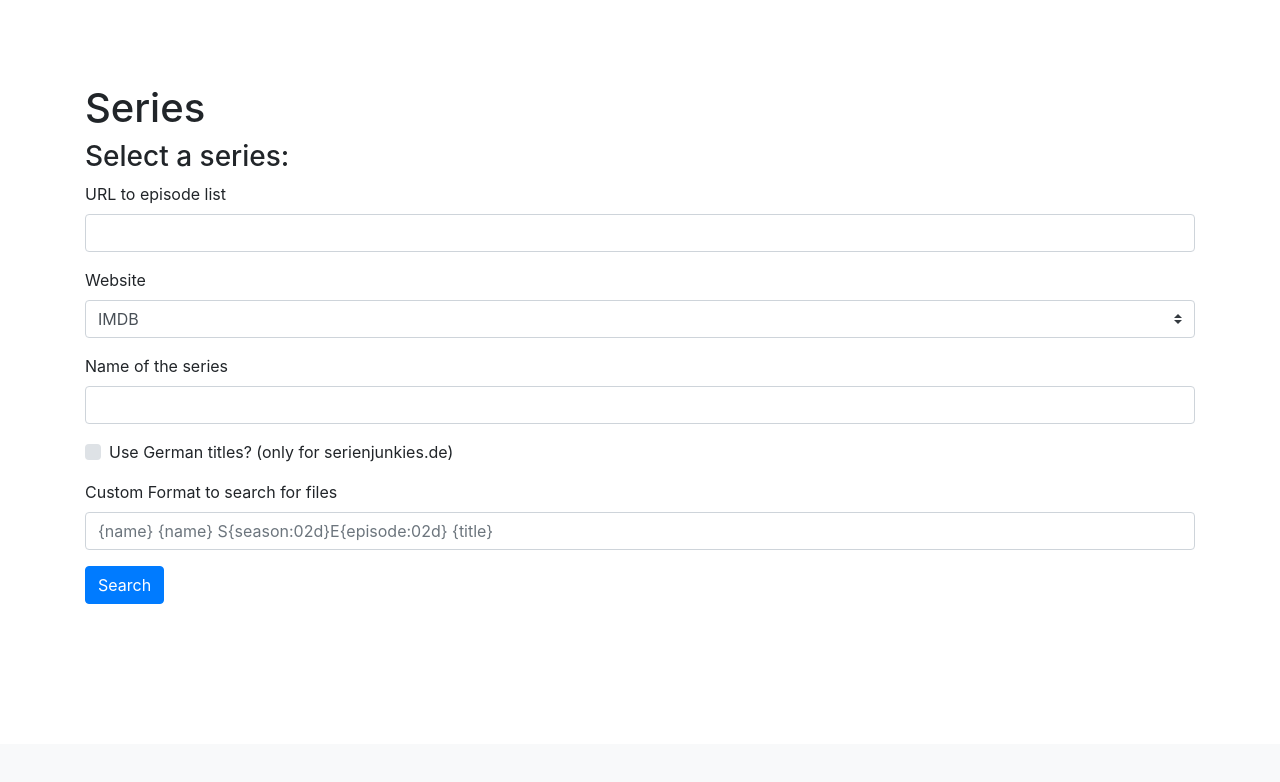
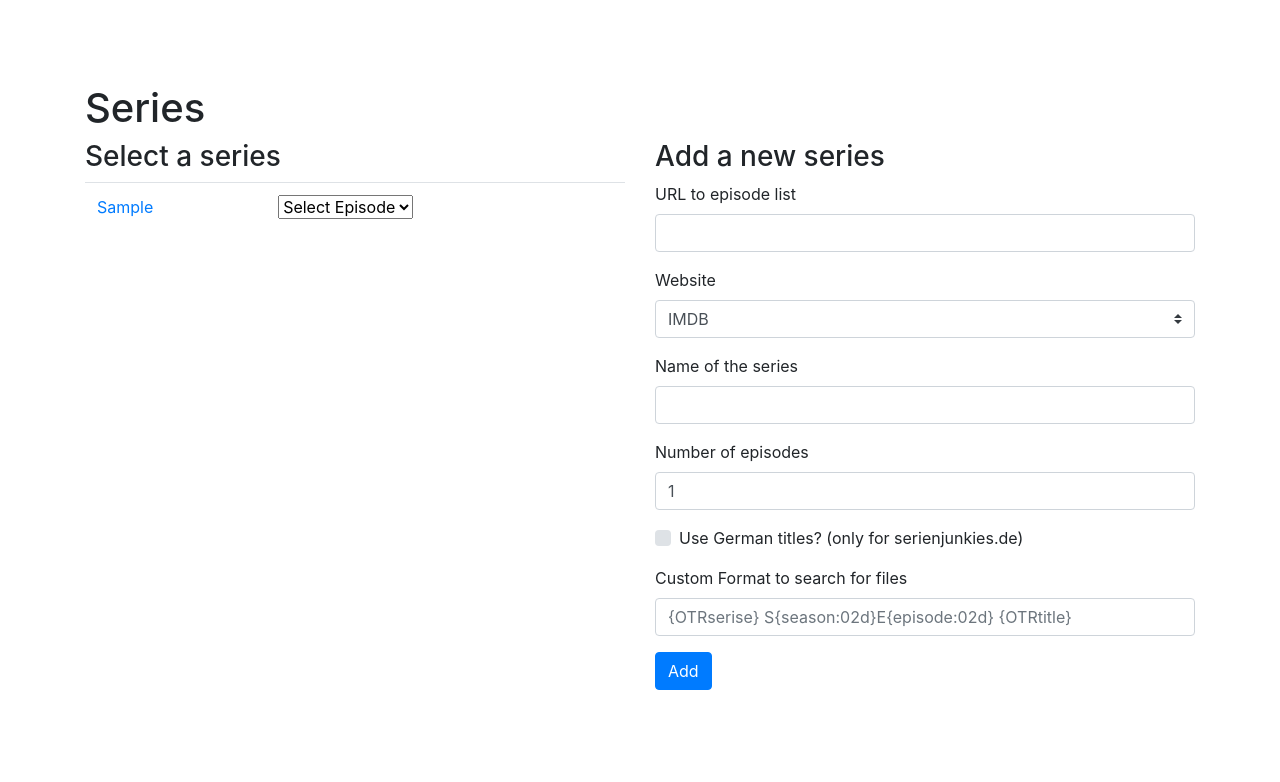
Before and after one commit to Craeckie/otrtools, a Django app: page /search/series/ in a window 1280 px wide. Shown: the part 56-838 px from the top of the page. Before the commit the page ends 660 px from the top, so only its background shows below. Run offline with Django 3.2, Linux system fonts and the light colour scheme; tables that the repository leaves empty hold one stand-in row (values such as "Sample post"); parts of the project's set-up code (start-up, migrations or seed data) failed here and were passed over; some libraries are stand-ins or nearby versions.

Commit message:
Can store information on series and select for easy searching

```diff
--- a/searcher/forms.py
+++ b/searcher/forms.py
@@ -32,14 +32,15 @@ class SimpleSearchForm(MovieIndexForm):
         self.fields['min_duration'].widget = forms.HiddenInput()
         self.fields['start_page'].widget = forms.HiddenInput()
 
-class SeriesIndexForm(forms.ModelForm):
+class SeriesAddForm(forms.ModelForm):
     class Meta:
         model = Series
-        fields = ['url', 'website', 'series', 'german', 'otrNameFormat']
+        fields = ['url', 'website', 'series', 'numEpisodes', 'german', 'otrNameFormat']
         labels = {
             'url': "URL to episode list",
             'website': "Website",
             'series': "Name of the series",
+            'numEpisodes': "Number of episodes",
             'german': "Use German titles? (only for serienjunkies.de)",
             'otrNameFormat': "Custom Format to search for files",
         }
@@ -48,12 +49,12 @@ class SeriesIndexForm(forms.ModelForm):
               ('IM', 'IMDB'),
               ('SJ', 'Serienjunkies'),
               )),
-            'otrNameFormat': forms.TextInput(attrs={'placeholder': "{name} {name} S{season:02d}E{episode:02d} {title}"})
+            'otrNameFormat': forms.TextInput(attrs={'placeholder': "{OTRserise} S{season:02d}E{episode:02d} {OTRtitle}"})
         }
 
     @property
     def helper(self):
         helper = FormHelper()
         helper.form_method = 'post'
-        helper.add_input(Submit('submit', 'Search'))
+        helper.add_input(Submit('submit', 'Add'))
         return helper
--- a/searcher/models.py
+++ b/searcher/models.py
@@ -11,3 +11,4 @@ class Series(models.Model):
     series = models.CharField(max_length=200)
     german = models.BooleanField()
     otrNameFormat = models.CharField(max_length=200, blank=True)
+    numEpisodes = models.IntegerField(default=1)
--- a/searcher/otrkeyfinder.py
+++ b/searcher/otrkeyfinder.py
@@ -48,14 +48,15 @@ def refreshKeys():
     loadKeys.cache_clear()
 
 def toOTRName(name):
-    return name \
+    name = name \
       .replace(' ', '_') \
       .replace('-', ' ') \
       .replace(':', ' ') \
       .replace('.', '_') \
-      .replace('\'', ' ') \
-      .replace(',', ' ') \
-      .replace('?', '')
+      .replace('\'s', '_s') \
+      .replace(',', ' ')
+
+    return re.sub('[^a-zA-Z0-9 _-]+', '', name)
 
 def parseOtrkeys(otrkey_divs):
     files = []
--- a/searcher/templates/searcher/series.html
+++ b/searcher/templates/searcher/series.html
@@ -11,30 +11,56 @@
 {% endblock %}
 {% block content %}
   <div class="container">
+    <div class="row">
+      <div class="col-lg-12">
         <h1>Series</h1>
-    <h3>Select a series:</h3>
-    <div class="">
-        {% for s in series %}
-
+      </div>
+      <div class="col-lg-6">
+        <h3>Select a series</h3>
+        <table class="table">
+          <tbody>
+          {% for s in serieslist %}
+          <tr>
+            <td><a href="{% url 'searcher:series' series=s season=1 %}">{{s.series}}</td>
+            <td><select name="">
+              <option value="0">Select Episode</option>
+              <option value="-1" onclick="location.href='http://127.0.0.1:8000/search/series/1/1';">All</option>
+              <option value="1">1</option>
+              <option value="2">2</option>
+            </select></td>
+          </tr>
+          {% empty %}
+          <tr>
+            <td>No series available.</td>
+          </tr>
           {% endfor %}
+          </tbody>
+        </table>
         </div>
-
+      <div class="col-lg-6">
+        <h3>Add a new series</h3>
         {% crispy form %}
+      </div>
+      <div class="col-lg-12">
         <table class="table table-striped">
           {% for e in episodes %}
             <tr>
               <td>{% if e.decoded %}<span style="text-decoration-line: line-through;">{% endif %}<a target="_blank" href="{{ e.url }}">{{ e.season }}x{{ e.episode }} {{ e.title }}</a>{% if e.decoded %}</span>{% endif %}</td>
-          {% if 'otr' in e %}
+              {% with e.otr as titles %}
               <td>
-            {% with e.otr as titles %}
                 <table class="table table-striped">
+                {% if titles %}
                     {% include "searcher/modules/items.html" with items=titles num=forloop.counter destName=e.destName %}
+                {% else %}
+                  <tr><td>No files found for this episode. <a target="_blank" href="https://otrkeyfinder.com/en/?search={{ e.search }}&order=date-name">Search manually</a>.</td></tr>
+                {% endif %}
                 </table>
+              </td>
               {% endwith %}
-          </td>
-          {% endif %}
             </tr>
           {% endfor %}
         </table>
       </div>
+    </div>
+  </div>
 {% endblock %}
--- a/searcher/urls.py
+++ b/searcher/urls.py
@@ -7,8 +7,9 @@ from . import views
 app_name = 'searcher'
 
 urlpatterns = [
-    url(r'^movies/', views.MovieView.as_view(), name='movies'),
-    url(r'^series/', views.SeriesView.as_view(), name='series'),
+    path('movies/', views.MovieView.as_view(), name='movies'),
+    path('series/', views.SeriesView.as_view(), name='series'),
+    path('series/<series>/<int:season>/', views.SeriesView.as_view(), name='series'),
     path('cutlist/<str:file>/', views.cutlist, name='cutlist'),
     path('cutlist_test/', views.cutlist_test, name='cutlist-test'),
     path('clearCache/', views.clearCache, name='clear-cache'),
--- a/searcher/views.py
+++ b/searcher/views.py
@@ -1,5 +1,5 @@
 # coding: utf-8
-from django.shortcuts import render
+from django.shortcuts import render, get_object_or_404
 from django.http import HttpResponse, JsonResponse
 from django.views.generic.edit import CreateView
 import urllib.parse, requests
@@ -7,10 +7,13 @@ from itertools import groupby
 from datetime import timedelta
 from operator import itemgetter, attrgetter
 
+from multiprocessing.dummy import Pool
+from itertools import chain, repeat
+
 from otrtools.views import BaseView
 from .otrkeyfinder import Title, getTitles, refreshKeys, toOTRName
 from .episode_lists import get_episodes
-from .forms import MovieIndexForm, SeriesIndexForm
+from .forms import MovieIndexForm, SeriesAddForm
 from .models import Series
 
 sortkeyfn = lambda t:t['title']
@@ -62,46 +65,59 @@ class MovieView(BaseView):
     #
     # else:
     #     form = MovieIndexForm()
-class AddSeriesView(CreateView):
-    model = Series
-    form_class = SeriesIndexForm
-
 
 class SeriesView(BaseView):
     template_name = 'searcher/series.html'
-    form_class = SeriesIndexForm #MovieIndexForm
+    form_class = SeriesAddForm
+
+    def getEpisodeTitles(self, url, series, episode):
+        # title = toOTRName(episode['title'])
+        # query = toOTRName(series)
+        results = getTitles(search=episode['search'], page_start=0, page_num=1, min_dur=40)
+        episode['otr'] = results
+        episode['decoded'] = any(r for r in results if r['isDecoded'])
+        episode['url'] = urllib.parse.urljoin(url, episode['url'])
+        return episode
+
     def form_valid(self, form, **kwargs):
         url = form.cleaned_data.get("url")
         website = form.cleaned_data.get('website')
         series = form.cleaned_data.get("series")
         german = form.cleaned_data.get("german")
         otrNameFormat = form.cleaned_data.get("otrNameFormat")
+        form.save()
 
-        # titles = getTitles(search=q, page_start=0, page_num=50, min_dur=40)
-        # grouped = group_titles(titles)
-        episodes = get_episodes(website=website, url=url, name=series, german=german, otrNameFormat=otrNameFormat)
-        refreshKeys()
-        for e in episodes:
-            title = toOTRName(e['title'])
-            query = toOTRName(series)
-            results = getTitles(search=e['search'], page_start=0, page_num=1, min_dur=40)
-            e['otr'] = results
-            e['decoded'] = any(r for r in results if r['isDecoded'])
-            cur_url = e['url']
-            e['url'] = urllib.parse.urljoin(url, cur_url)
-
-            # for group in grouped:
-            #     if title.lower() in group.title.lower():
-            #         e['otr'] = group
-            #         break
         ctx = self.get_context_data(**kwargs)
         ctx.update({
-            'episodes': episodes,
             'form': form
         })
         return render(self.request, 'searcher/series.html', ctx)
-    # else:
-    #     form = SeriesIndexForm()
+
+    def get_context_data(self, **kwargs):
+        ctx = super().get_context_data(**kwargs)
+        ctx['serieslist'] = Series.objects.all()
+
+        if 'series' in self.kwargs:
+            series = get_object_or_404(Series, pk=self.kwargs['series'])
+
+            url = series.url
+            # website = form.cleaned_data.get('website')
+            # series = form.cleaned_data.get("series")
+            # german = form.cleaned_data.get("german")
+            # otrNameFormat = form.cleaned_data.get("otrNameFormat")
+
+            episodelist = get_episodes(website=series.website, url=series.url, series=series.series, german=series.german, otrNameFormat=series.otrNameFormat)
+            refreshKeys()
+            episodes = []
+            with Pool(4) as p:
+              episodes = list(p.starmap(self.getEpisodeTitles, zip(
+                  repeat(url),
+                  repeat(series),
+                  episodelist
+              )))
+            ctx['episodes'] = episodes
+
+        return ctx
 
 def cutlist_test(request):
     return render(request, 'searcher/cutlists.html', {})
```
Also changed, not shown: searcher/episode_lists.py (+21 -18 lines), downloader/utils.py (added), searcher/migrations/0001_initial.py (added), searcher/migrations/0002_series_numepisodes.py (added), 1 other file. Lines whose indentation alone changed are shown as unchanged.
